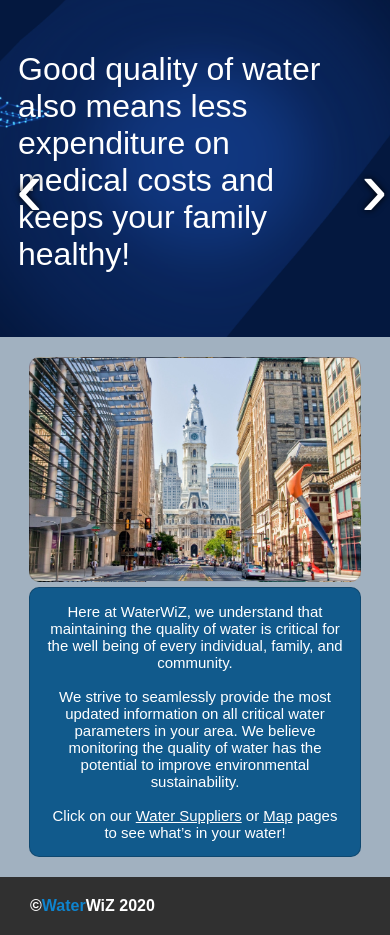
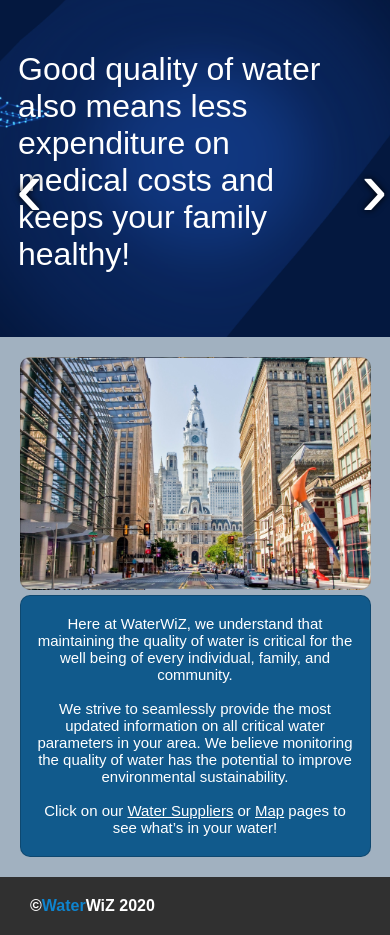
Before and after one commit to abejeyapratap/WaterWiZ, a plain HTML site: page index.html in a window 390 px wide. Shown: the part 73-1008 px from the top of the page. Drawn offline with nearby package versions, Linux system fonts and the light colour scheme.

Commit message:
width fix

```diff
--- a/css/home.css
+++ b/css/home.css
@@ -116,7 +116,7 @@ main>.side-content {
 /*Phones*/
 @media (max-width: 750px) {
     main {
-        min-width: 85vw;
+        min-width: 90vw;
     }
 
     main>.home-paragraph {
```
